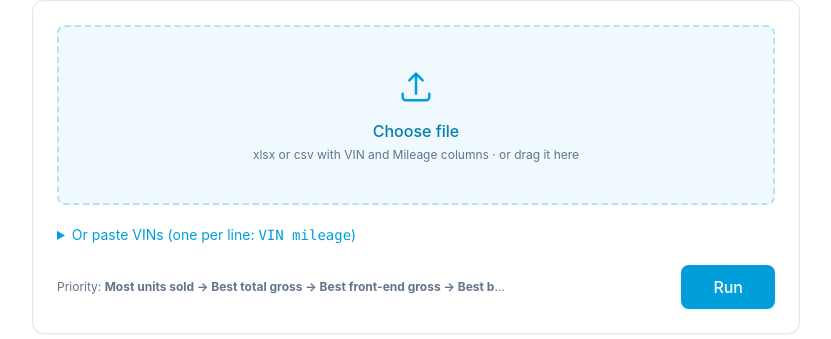
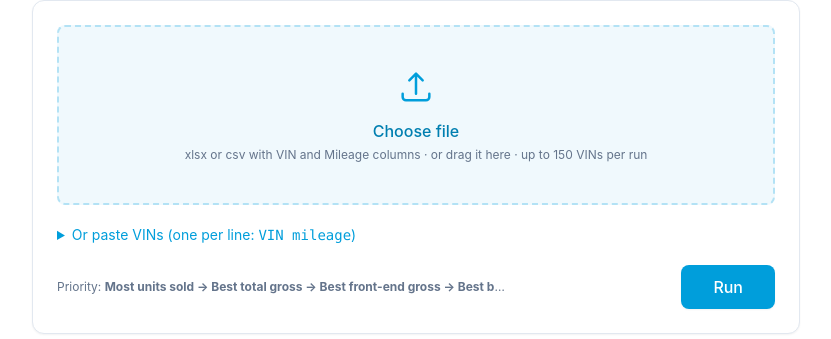
Before and after one commit to sbakhach-fjmg/fjmg-internal-allocation, a FastAPI app: page / in a window 1280 px wide. Shown: the part 211-550 px from the top of the page, without its empty margins (224-1055 px from the left). Run offline with FastAPI, Linux system fonts and the light colour scheme; data that the repository does not hold is empty; some libraries are stand-ins or nearby versions.

Commit message:
Cap placement runs at 150 VINs (de-duplicated), with a notice when a list is cut
Co-Authored-By: Claude Fable 5.1 <noreply@anthropic.com>

```diff
--- a/app/config.py
+++ b/app/config.py
@@ -63,4 +63,5 @@ MIN_N_BEST = int(os.environ.get("MIN_N_BEST", "5"))    # deals a store needs bef
 GROSS_OVERRIDE_PCT = float(os.environ.get("GROSS_OVERRIDE_PCT", "0"))      # optional extra: challenger must also beat the leader by this share (0 = off)
 GROSS_OVERRIDE_ABS = float(os.environ.get("GROSS_OVERRIDE_ABS", "2000"))  # ...and by at least this many dollars per unit
 MIN_N_COHORT = int(os.environ.get("MIN_N_COHORT", "5"))  # retail deals a cohort level needs before we trust it
+PLACEMENT_MAX_VINS = int(os.environ.get("PLACEMENT_MAX_VINS", "150"))   # most VINs one placement run will accept
 MIN_DAYS = 10                                          # floor on days-to-sell when annualizing (avoids divide-by-tiny)
--- a/app/main.py
+++ b/app/main.py
@@ -15,7 +15,7 @@ from fastapi.responses import HTMLResponse, RedirectResponse, JSONResponse, Stre
 from fastapi.staticfiles import StaticFiles
 from fastapi.templating import Jinja2Templates
 
-from app.config import (DATA_DIR, STORES, EXCLUDED_STORES, APP_PASSWORD, DECODE_PASSWORD, store_name, MIN_N_STORE, MIN_N_BEST, MIN_N_COHORT, PRIOR_K, ANALYSIS_MONTHS,
+from app.config import (DATA_DIR, STORES, EXCLUDED_STORES, APP_PASSWORD, DECODE_PASSWORD, PLACEMENT_MAX_VINS, store_name, MIN_N_STORE, MIN_N_BEST, MIN_N_COHORT, PRIOR_K, ANALYSIS_MONTHS,
                         GROSS_OVERRIDE_PCT, GROSS_OVERRIDE_ABS)
 from app.db import init_db, connect, db, scalar
 from app.ingest.sales import parse_sales, store_deals, ORIGIN
@@ -85,7 +85,8 @@ def f_title(v):
 templates.env.filters.update(money=f_money, num=f_num, pct=f_pct, t=f_title)
 templates.env.globals.update(STORES=STORES, store_name=store_name, UNKNOWN=UNKNOWN, ORIGIN=ORIGIN, now=datetime.now,
                              MIN_N_STORE=MIN_N_STORE, MIN_N_BEST=MIN_N_BEST, MIN_N_COHORT=MIN_N_COHORT, PRIOR_K=PRIOR_K, ANALYSIS_MONTHS=ANALYSIS_MONTHS,
-                             GROSS_OVERRIDE_PCT=GROSS_OVERRIDE_PCT, GROSS_OVERRIDE_ABS=GROSS_OVERRIDE_ABS, CRITERIA=CRITERIA, LEVELS=LEVELS, MIN_DAYS=10, TIE_PRESETS=TIE_PRESETS, tie_preset_of=tie_preset_of)
+                             GROSS_OVERRIDE_PCT=GROSS_OVERRIDE_PCT, GROSS_OVERRIDE_ABS=GROSS_OVERRIDE_ABS, CRITERIA=CRITERIA, LEVELS=LEVELS, MIN_DAYS=10, TIE_PRESETS=TIE_PRESETS, tie_preset_of=tie_preset_of,
+                             PLACEMENT_MAX_VINS=PLACEMENT_MAX_VINS)
 
 
 # ---------------------------------------------------------------- cached frame + background job
@@ -307,6 +308,18 @@ async def placement_run(request: Request, text: str = Form(""), file: UploadFile
             vehicles += parse_vehicle_file(await file.read(), file.filename)
         except Exception as e:  # noqa: BLE001
             err = str(e)
+    # de-duplicate on VIN, then cap the run
+    seen, unique = set(), []
+    for v in vehicles:
+        key = v.get("vin") or v.get("raw")
+        if key in seen:
+            continue
+        seen.add(key)
+        unique.append(v)
+    if len(unique) > PLACEMENT_MAX_VINS:
+        err = (err + " · " if err else "") + f"{len(unique)} vehicles submitted; only the first {PLACEMENT_MAX_VINS} were run. Split larger lists into batches."
+        unique = unique[:PLACEMENT_MAX_VINS]
+    vehicles = unique
     results = place(vehicles, get_logic(request)) if vehicles else []
     text_all = "\n".join(f"{r['vin']} {r['mileage'] or ''}".strip() for r in results if r.get("vin"))
     return templates.TemplateResponse("placement.html", ctx(request, results=results, text=text_all, error=err))
@@ -315,7 +328,7 @@ async def placement_run(request: Request, text: str = Form(""), file: UploadFile
 @app.post("/placement/export")
 def placement_export(request: Request, text: str = Form("")):
     logic = get_logic(request)
-    results = place(parse_vehicle_lines(text), logic)
+    results = place(parse_vehicle_lines(text)[:PLACEMENT_MAX_VINS], logic)
     rows, detail = [], []
     for r in results:
         veh, rec = r.get("veh") or {}, r.get("rec")
@@ -415,6 +428,7 @@ def rules_for(logic: Logic) -> list:
             {"title": "Key packages must match first", "body": f"At the options levels a sold unit only counts if it carries <b>every</b> key package family the incoming car has. A car with only minor packages needs at least {int(PACKAGE_MATCH_SHARE*100)}% of them matched. A car with no usable packages skips the options levels."},
             {"title": "Relax one thing at a time", "body": f"Matching starts at the most specific level and relaxes miles, then spec, then year while keeping options, then drops options and repeats, down to model, body and make:<ol class='list-decimal ml-5 mt-1'>{levels}</ol>"},
             {"title": "Minimum deals per level", "body": f"A level is only used when it has at least <b>{logic.min_cohort}</b> deals and at least one store that qualifies to be ranked. Otherwise the next, broader level is tried. The level used is shown with each result."},
+            {"title": "150 VINs per run", "body": f"A placement run accepts up to <b>{PLACEMENT_MAX_VINS}</b> VINs (duplicates removed first). Longer lists are cut to the first {PLACEMENT_MAX_VINS} with a notice; split them into batches. This also caps how many MarketCheck calls one run can trigger."},
             {"title": "Mileage comes from your list", "body": "Enter mileage with each VIN (\"VIN mileage\" per line, or a Mileage column in the sheet). Without it the mileage band is unknown and the mileage levels are skipped."},
             {"title": "Sold by us before", "body": "If an incoming VIN has been retailed by the group inside the window, that history is shown with the recommendation."},
         ]),
--- a/app/templates/placement.html
+++ b/app/templates/placement.html
@@ -11,7 +11,7 @@
     <label for="fileInput" id="dropzone" class="block rounded-lg border-2 border-dashed border-fj-mid bg-fj-light/60 hover:bg-fj-light cursor-pointer px-6 py-10 text-center transition">
       <svg class="mx-auto h-10 w-10 text-fj" fill="none" viewBox="0 0 24 24" stroke="currentColor" stroke-width="1.5"><path stroke-linecap="round" stroke-linejoin="round" d="M12 16V4m0 0l-4 4m4-4l4 4M4 16v2a2 2 0 002 2h12a2 2 0 002-2v-2"/></svg>
       <div class="mt-3 font-medium text-fj-dark" id="fileLabel">Choose file</div>
-      <div class="text-xs text-slate-500 mt-1">xlsx or csv with VIN and Mileage columns · or drag it here</div>
+      <div class="text-xs text-slate-500 mt-1">xlsx or csv with VIN and Mileage columns · or drag it here · up to {{ PLACEMENT_MAX_VINS }} VINs per run</div>
       <input id="fileInput" type="file" name="file" accept=".xlsx,.xls,.csv" class="sr-only" onchange="pickFile(this)">
     </label>
 
```
Also changed, not shown: 1 other file.
